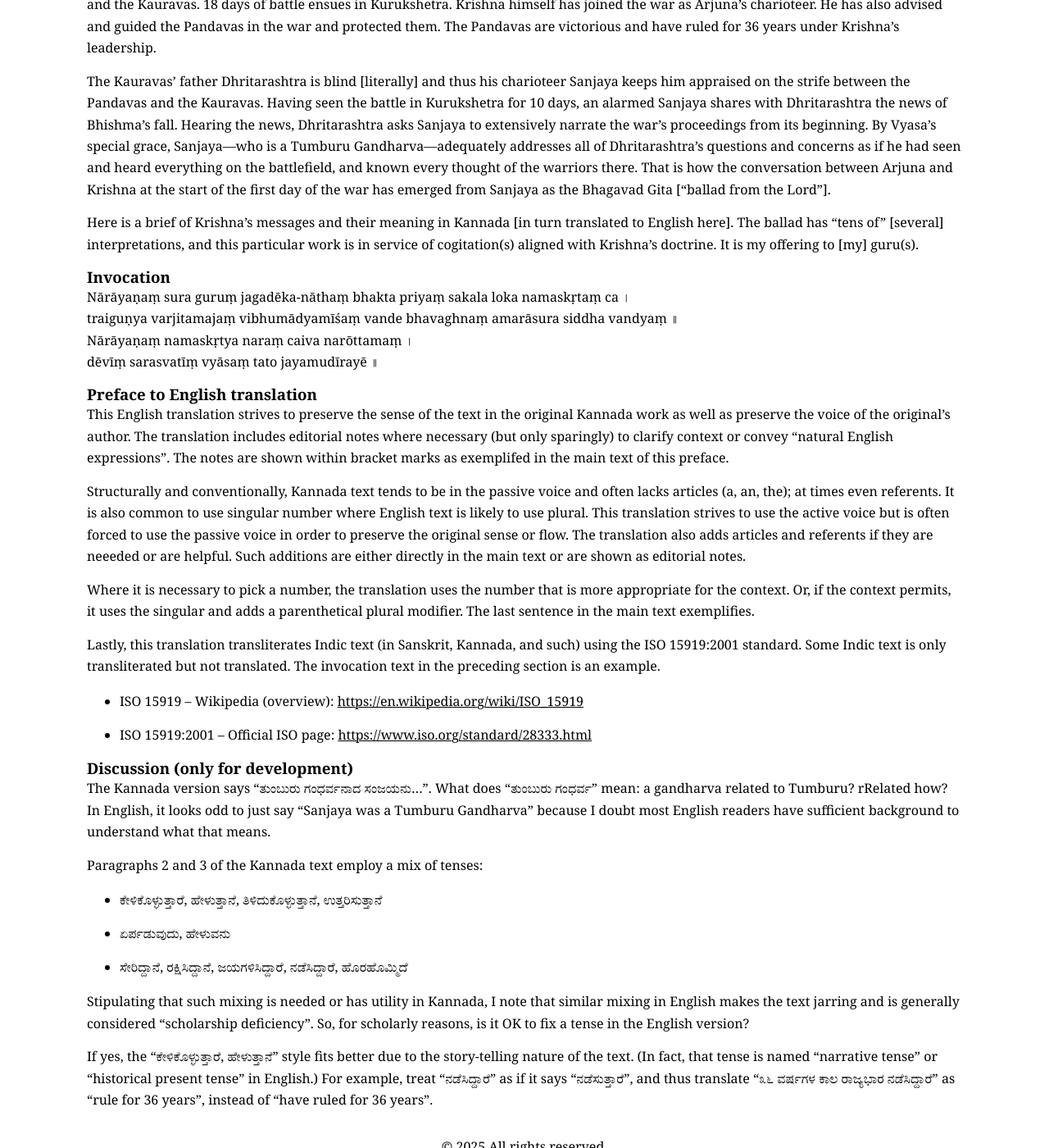
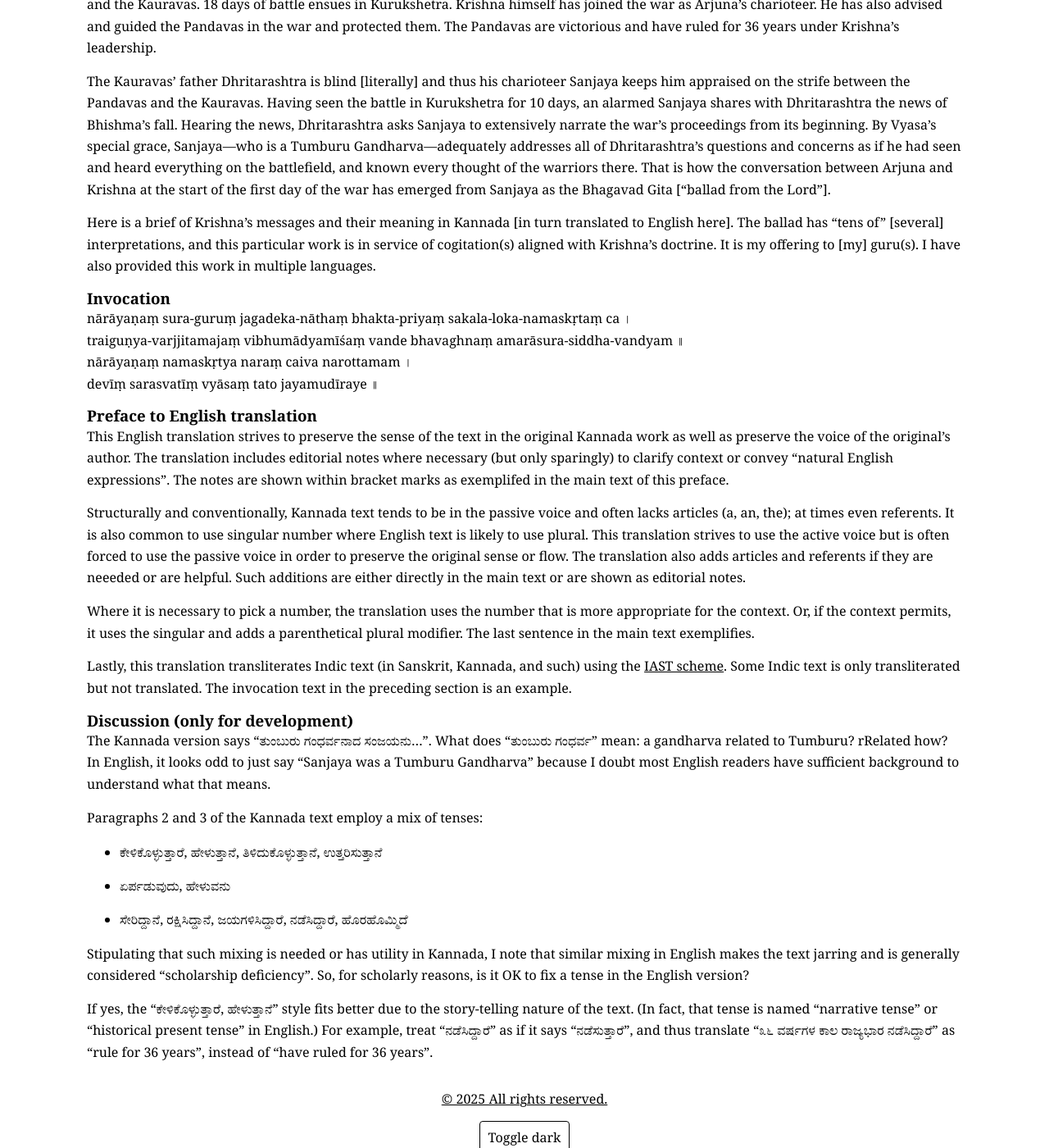
Before and after one commit to prawipra/gs_stage, a Jekyll site: the page built from eng/preface.md, in a window 1280 px wide and 1400 px high, scrolled down 498 px. Shown: the whole window at 82% size. Built offline with Jekyll 4.4.1, drawn with Linux system fonts in a browser that asks for light colours.

Commit message:
Update preface to match kan version.
Use IAST for xliteration.

```diff
--- a/eng/preface.md
+++ b/eng/preface.md
@@ -25,15 +25,16 @@
 
 Here is a brief of Krishna's messages and their meaning in Kannada [in turn translated to English here]. The
 ballad has "tens of" \[several] interpretations, and this particular work is in service of cogitation(s)
-aligned with Krishna's doctrine. It is my offering to \[my] guru(s).
+aligned with Krishna's doctrine. It is my offering to \[my] guru(s). I have also provided this work in
+multiple languages.
 
 ### Invocation
 
-Nārāyaṇaṃ sura guruṃ jagadēka-nāthaṃ bhakta priyaṃ sakala loka namaskṛtaṃ ca ।
-traiguṇya varjitamajaṃ vibhumādyamīśaṃ vande bhavaghnaṃ amarāsura siddha vandyaṃ ॥
-Nārāyaṇaṃ namaskṛtya naraṃ caiva narōttamaṃ ।
-dēvīṃ sarasvatīṃ vyāsaṃ tato jayamudīrayē ॥
-{: lang="san-Latn-IN-x-iso15919"}
+nārāyaṇaṃ sura-guruṃ jagadeka-nāthaṃ bhakta-priyaṃ sakala-loka-namaskṛtaṃ ca ।
+traiguṇya-varjjitamajaṃ vibhumādyamīśaṃ vande bhavaghnaṃ amarāsura-siddha-vandyam ॥
+nārāyaṇaṃ namaskṛtya naraṃ caiva narottamam ।
+devīṃ sarasvatīṃ vyāsaṃ tato jayamudīraye ॥
+{: lang="san-Latn-IN-x-IAST"}
 
 ### Preface to English translation
 
@@ -53,12 +54,10 @@
 context. Or, if the context permits, it uses the singular and adds a parenthetical plural modifier. The last
 sentence in the main text exemplifies.
 
-Lastly, this translation transliterates Indic text (in Sanskrit, Kannada, and such) using the ISO 15919:2001
-standard. Some Indic text is only transliterated but not translated. The invocation text in the preceding
+Lastly, this translation transliterates Indic text (in Sanskrit, Kannada, and such) using the
+[IAST scheme](https://en.wikipedia.org/wiki/International_Alphabet_of_Sanskrit_Transliteration).
+Some Indic text is only transliterated but not translated. The invocation text in the preceding
 section is an example.
-
-- ISO 15919 – Wikipedia (overview): <https://en.wikipedia.org/wiki/ISO_15919>
-- ISO 15919:2001 – Official ISO page: <https://www.iso.org/standard/28333.html>
 
 ### Discussion (only for development)
 
```
